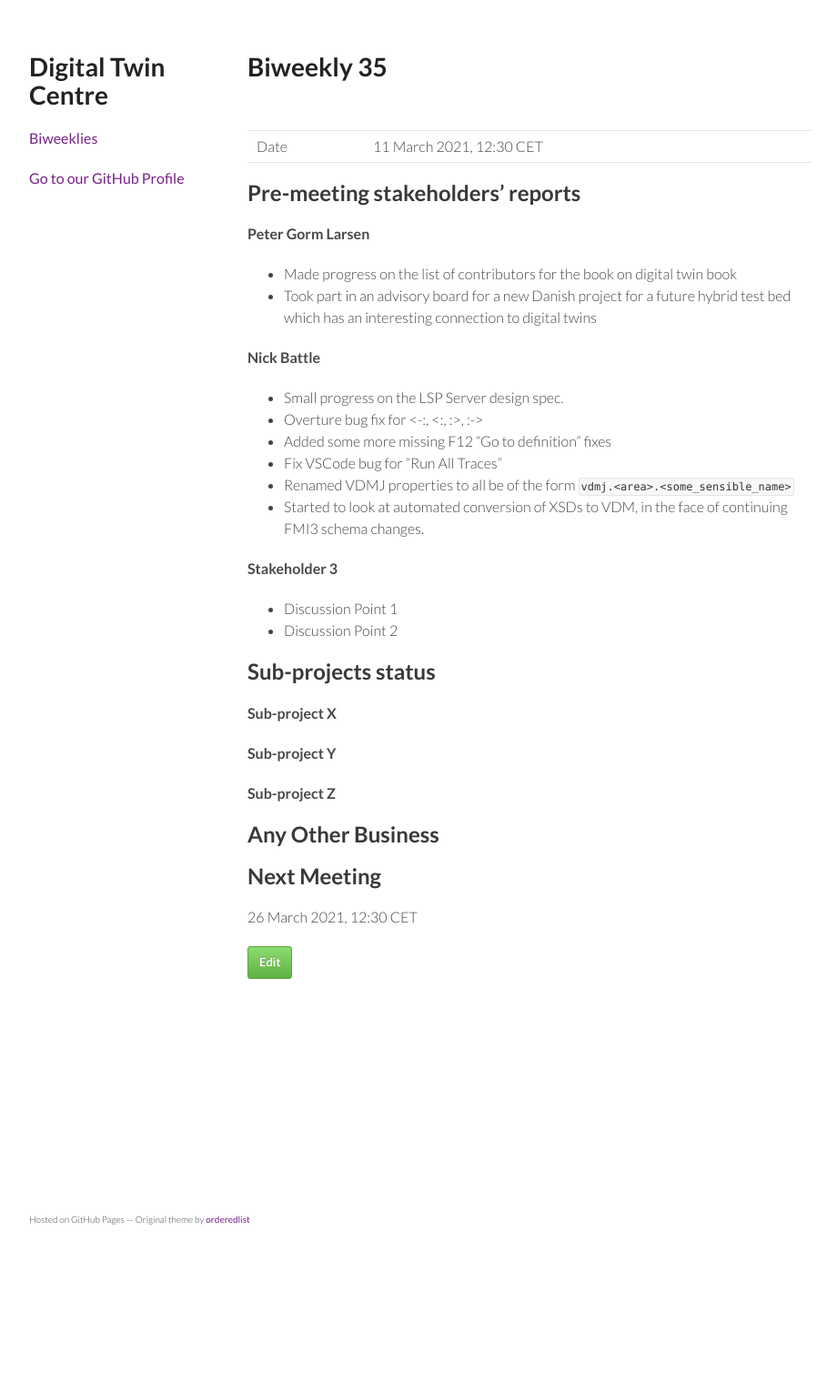
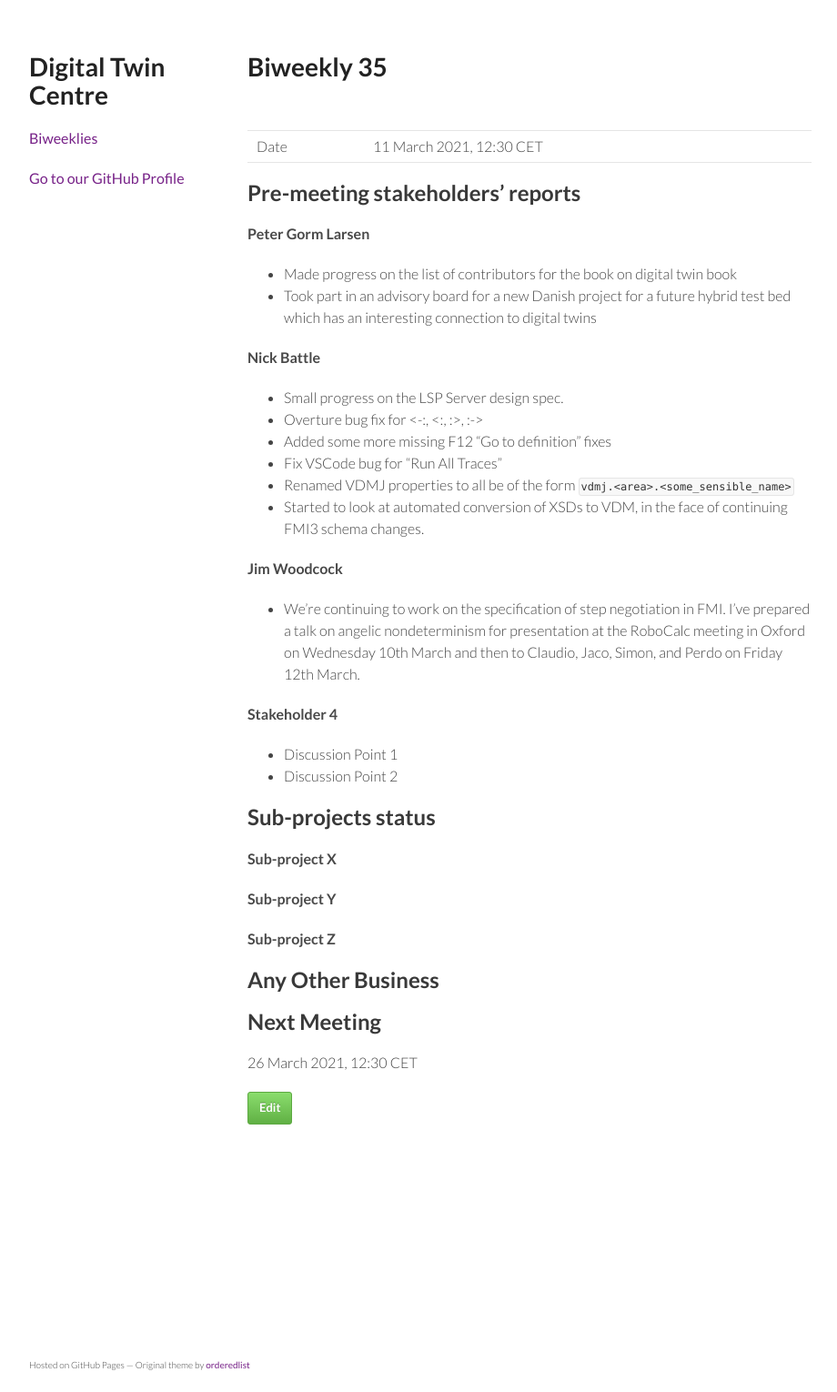
Before and after one commit to digitaltwincentre/digitaltwincentre.github.io, a Jekyll site: the page built from _biweeklies/Biweekly-35.md, in a window 1280 px wide. Shown: the whole page at 91% size, without its empty margins (178-1098 px from the left). Built offline with Jekyll 4.4.1, drawn with Linux system fonts in a browser that asks for light colours; nearby versions of some CDN libraries; before the commit the page ends 1370 px from its top, so only the background shows below that.

Commit message:
Update Biweekly-35.md

```diff
--- a/_biweeklies/Biweekly-35.md
+++ b/_biweeklies/Biweekly-35.md
@@ -32,7 +32,10 @@ date: 11 March 2021, 1230 CET
 * Renamed VDMJ properties to all be of the form `vdmj.<area>.<some_sensible_name>`
 * Started to look at automated conversion of XSDs to VDM, in the face of continuing FMI3 schema changes.
 
-#### Stakeholder 3
+#### Jim Woodcock
+* We're continuing to work on the specification of step negotiation in FMI. I've prepared a talk on angelic nondeterminism for presentation at the RoboCalc meeting in Oxford on Wednesday 10th March and then to Claudio, Jaco, Simon, and Perdo on Friday 12th March.
+
+#### Stakeholder 4
 * Discussion Point 1
 * Discussion Point 2
 
```
